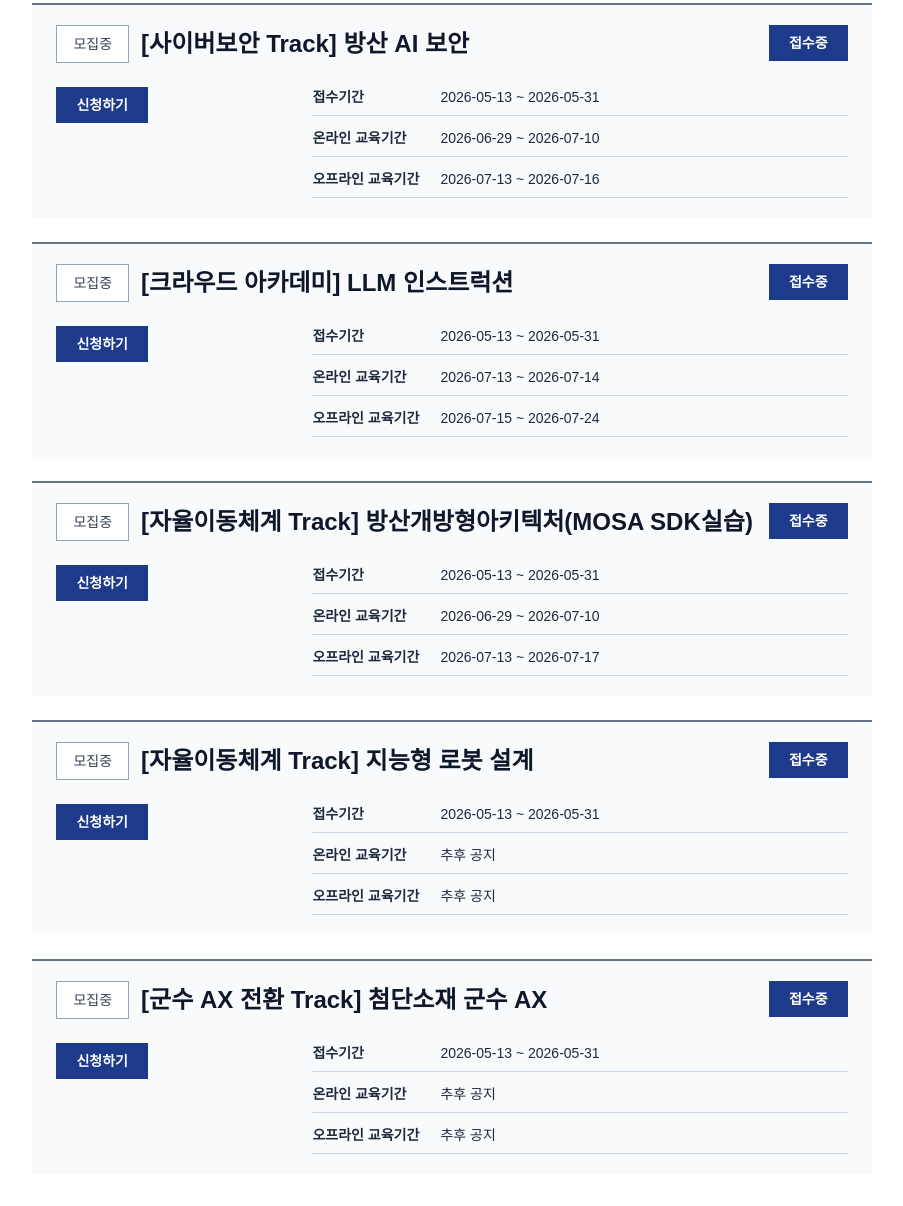
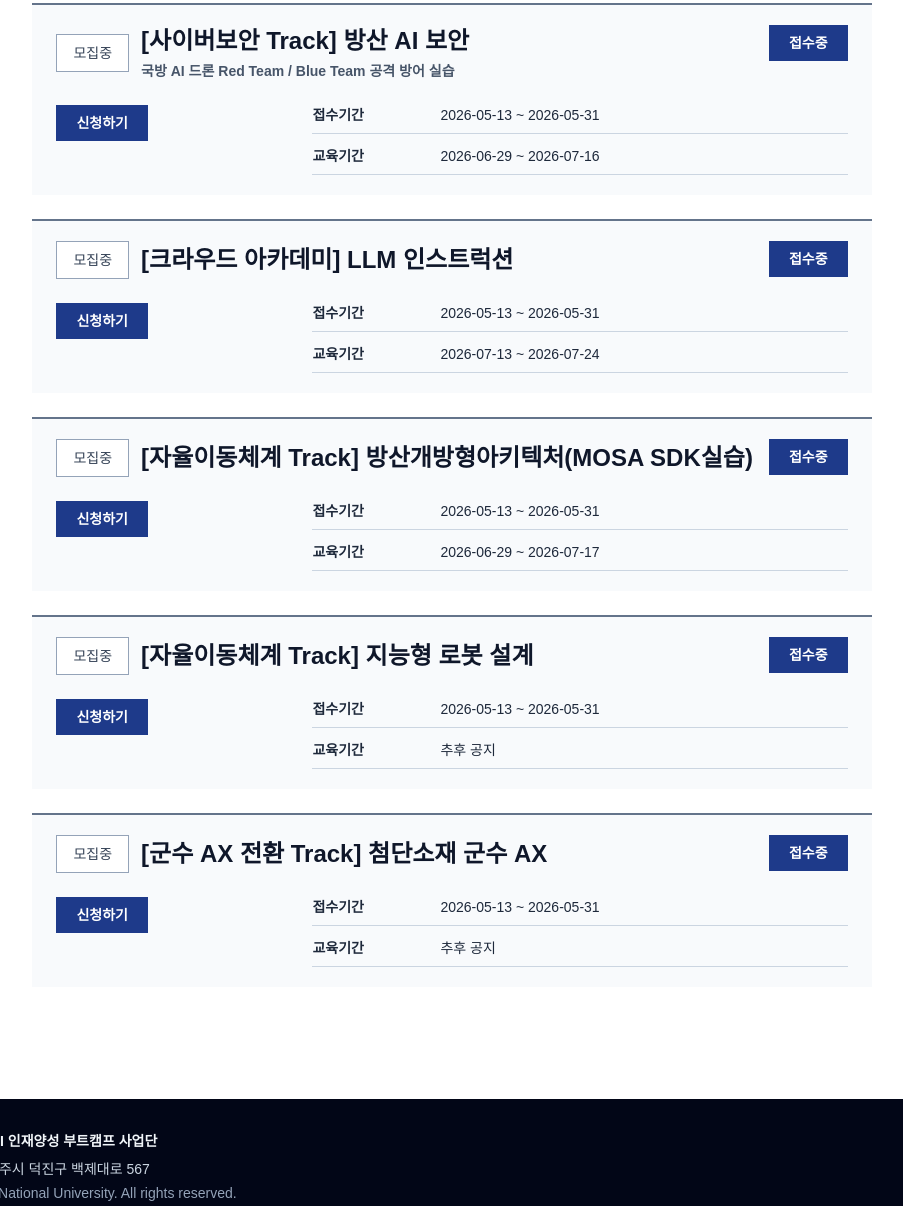
Before and after one commit to das-lab-jbnu/bootcamp-ai, a website: page apply/index.html in a window 1280 px wide. Shown: the part 196-1402 px from the top of the page, without its empty margins (188-1091 px from the left). Drawn offline with nearby package versions, Linux system fonts and the light colour scheme.

Commit message:
Simplify program date display

```diff
--- a/apply/index.html
+++ b/apply/index.html
@@ -28,6 +28,7 @@
                 <span class="inline-flex w-fit items-center border border-slate-400 bg-white px-4 py-2 text-sm text-slate-700">
                   모집중
                 </span>
+                <div>
                   <a
                     class="text-2xl font-bold text-slate-900 hover:text-blue-900"
                     href="../curriculum/syllabi/defense-ai-autonomous-security.html"
@@ -36,6 +37,10 @@
                   >
                     [사이버보안 Track] 방산 AI 보안
                   </a>
+                  <p class="mt-1 text-sm font-semibold text-slate-600">
+                    국방 AI 드론 Red Team / Blue Team 공격 방어 실습
+                  </p>
+                </div>
               </div>
               <span class="inline-flex w-fit items-center bg-blue-900 px-5 py-2 text-sm font-semibold text-white">접수중</span>
             </div>
@@ -53,12 +58,8 @@
                   <span class="text-sm text-slate-800">2026-05-13 ~ 2026-05-31</span>
                 </div>
                 <div class="grid grid-cols-[128px_1fr] items-center border-b border-slate-300 pb-2">
-                  <span class="text-sm font-semibold text-slate-800">온라인 교육기간</span>
-                  <span class="text-sm text-slate-800">2026-06-29 ~ 2026-07-10</span>
-                </div>
-                <div class="grid grid-cols-[128px_1fr] items-center border-b border-slate-300 pb-2">
-                  <span class="text-sm font-semibold text-slate-800">오프라인 교육기간</span>
-                  <span class="text-sm text-slate-800">2026-07-13 ~ 2026-07-16</span>
+                  <span class="text-sm font-semibold text-slate-800">교육기간</span>
+                  <span class="text-sm text-slate-800">2026-06-29 ~ 2026-07-16</span>
                 </div>
               </div>
             </div>
@@ -95,12 +96,8 @@
                   <span class="text-sm text-slate-800">2026-05-13 ~ 2026-05-31</span>
                 </div>
                 <div class="grid grid-cols-[128px_1fr] items-center border-b border-slate-300 pb-2">
-                  <span class="text-sm font-semibold text-slate-800">온라인 교육기간</span>
-                  <span class="text-sm text-slate-800">2026-07-13 ~ 2026-07-14</span>
-                </div>
-                <div class="grid grid-cols-[128px_1fr] items-center border-b border-slate-300 pb-2">
-                  <span class="text-sm font-semibold text-slate-800">오프라인 교육기간</span>
-                  <span class="text-sm text-slate-800">2026-07-15 ~ 2026-07-24</span>
+                  <span class="text-sm font-semibold text-slate-800">교육기간</span>
+                  <span class="text-sm text-slate-800">2026-07-13 ~ 2026-07-24</span>
                 </div>
               </div>
             </div>
@@ -137,12 +134,8 @@
                   <span class="text-sm text-slate-800">2026-05-13 ~ 2026-05-31</span>
                 </div>
                 <div class="grid grid-cols-[128px_1fr] items-center border-b border-slate-300 pb-2">
-                  <span class="text-sm font-semibold text-slate-800">온라인 교육기간</span>
-                  <span class="text-sm text-slate-800">2026-06-29 ~ 2026-07-10</span>
-                </div>
-                <div class="grid grid-cols-[128px_1fr] items-center border-b border-slate-300 pb-2">
-                  <span class="text-sm font-semibold text-slate-800">오프라인 교육기간</span>
-                  <span class="text-sm text-slate-800">2026-07-13 ~ 2026-07-17</span>
+                  <span class="text-sm font-semibold text-slate-800">교육기간</span>
+                  <span class="text-sm text-slate-800">2026-06-29 ~ 2026-07-17</span>
                 </div>
               </div>
             </div>
@@ -179,11 +172,7 @@
                   <span class="text-sm text-slate-800">2026-05-13 ~ 2026-05-31</span>
                 </div>
                 <div class="grid grid-cols-[128px_1fr] items-center border-b border-slate-300 pb-2">
-                  <span class="text-sm font-semibold text-slate-800">온라인 교육기간</span>
-                  <span class="text-sm text-slate-800">추후 공지</span>
-                </div>
-                <div class="grid grid-cols-[128px_1fr] items-center border-b border-slate-300 pb-2">
-                  <span class="text-sm font-semibold text-slate-800">오프라인 교육기간</span>
+                  <span class="text-sm font-semibold text-slate-800">교육기간</span>
                   <span class="text-sm text-slate-800">추후 공지</span>
                 </div>
               </div>
@@ -216,11 +205,7 @@
                   <span class="text-sm text-slate-800">2026-05-13 ~ 2026-05-31</span>
                 </div>
                 <div class="grid grid-cols-[128px_1fr] items-center border-b border-slate-300 pb-2">
-                  <span class="text-sm font-semibold text-slate-800">온라인 교육기간</span>
-                  <span class="text-sm text-slate-800">추후 공지</span>
-                </div>
-                <div class="grid grid-cols-[128px_1fr] items-center border-b border-slate-300 pb-2">
-                  <span class="text-sm font-semibold text-slate-800">오프라인 교육기간</span>
+                  <span class="text-sm font-semibold text-slate-800">교육기간</span>
                   <span class="text-sm text-slate-800">추후 공지</span>
                 </div>
               </div>
```
Lines whose indentation alone changed are shown as unchanged.
